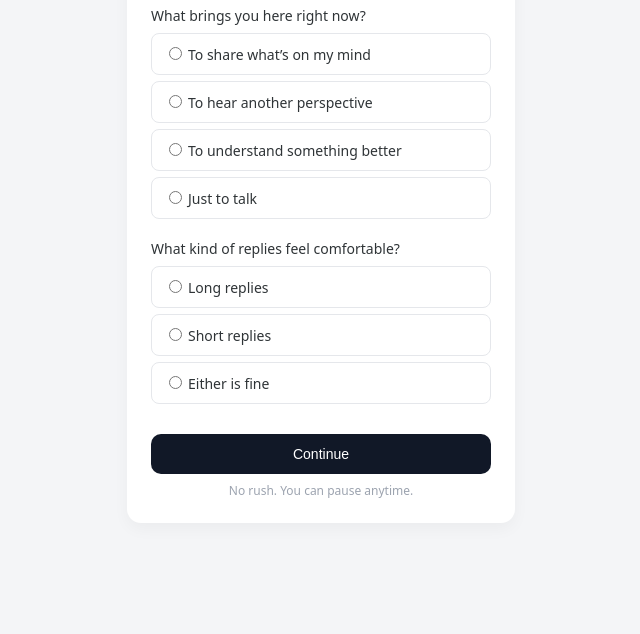
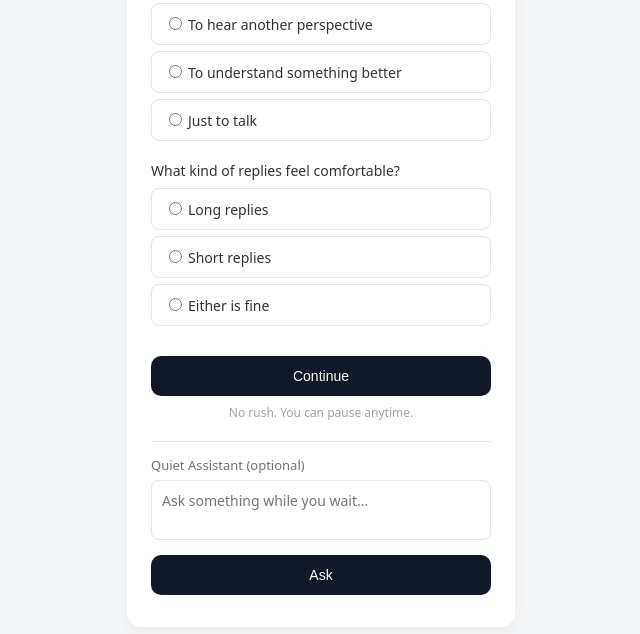
Before and after one commit to ruksara7/quiet-connect, a website: page public/index.html in a window 1280 px wide. Shown: the part 184-818 px from the top of the page, without its empty margins (319-959 px from the left). Drawn offline with nearby package versions, Linux system fonts and the light colour scheme.

Commit message:
Update index.html

```diff
--- a/public/index.html
+++ b/public/index.html
@@ -144,6 +144,19 @@
     textarea:focus {
       border-color: #9ca3af;
     }
+
+    /* Assistant box */
+    #assistantBox {
+      margin-top: 20px;
+      border-top: 1px solid #e5e7eb;
+      padding-top: 14px;
+    }
+
+    #assistantReply {
+      margin-top: 8px;
+      font-size: 13px;
+      color: #374151;
+    }
   </style>
 </head>
 
@@ -188,6 +201,21 @@
         </textarea>
 
         <button onclick="send()">Send</button>
+      </div>
+
+      <!-- SYSTEM ASSISTANT (NEW) -->
+      <div id="assistantBox">
+        <div style="font-size:13px;color:#6b7280;margin-bottom:6px;">
+          Quiet Assistant (optional)
+        </div>
+
+        <textarea id="assistantInput"
+          rows="2"
+          placeholder="Ask something while you wait..."></textarea>
+
+        <button onclick="sendAssistant()">Ask</button>
+
+        <div id="assistantReply"></div>
       </div>
 
     </div>
@@ -247,6 +275,26 @@
       chat.appendChild(div);
       chat.scrollTop = chat.scrollHeight;
     }
+
+    /* =========================
+       SYSTEM ASSISTANT LOGIC
+       ========================= */
+    async function sendAssistant() {
+      const text = document.getElementById("assistantInput").value.trim();
+      if (!text) return;
+
+      const res = await fetch("/assistant-message", {
+        method: "POST",
+        headers: { "Content-Type": "application/json" },
+        body: JSON.stringify({ text })
+      });
+
+      const data = await res.json();
+      document.getElementById("assistantReply").innerText =
+        data.message || "No response";
+
+      document.getElementById("assistantInput").value = "";
+    }
   </script>
 </body>
 </html>
```
